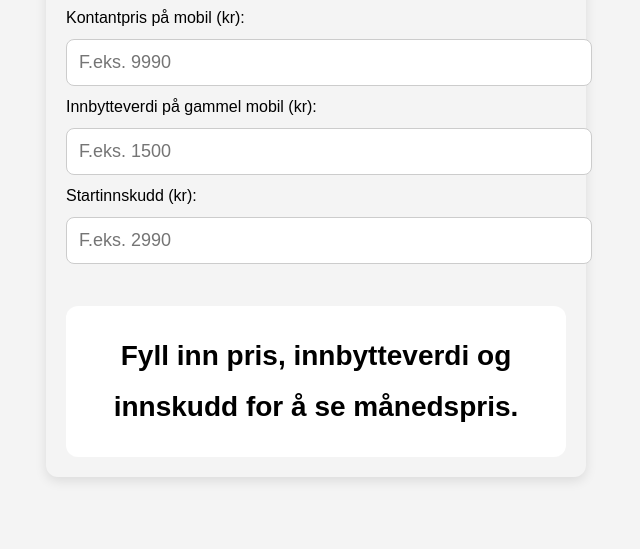
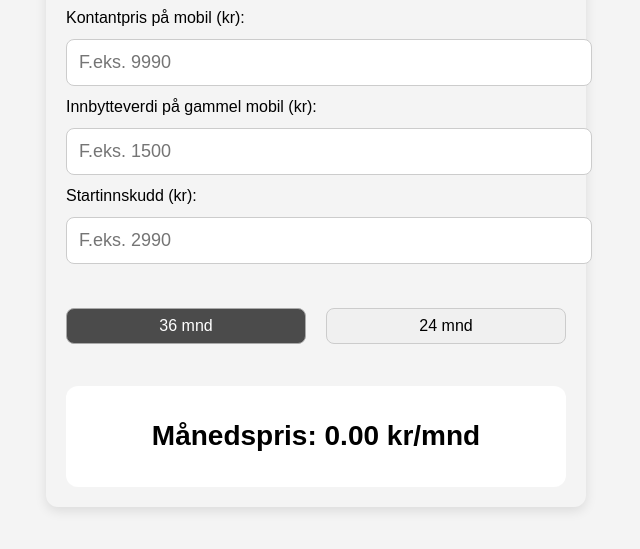
Before and after one commit to henrikstoaingebo/expert-guide, a plain HTML site: page index.html in a window 1280 px wide. Shown: the part 129-678 px from the top of the page, without its empty margins (324-964 px from the left). Drawn offline with Linux system fonts and the light colour scheme.

Commit message:
Update index.html

```diff
--- a/index.html
+++ b/index.html
@@ -14,7 +14,7 @@
       border-radius: 12px;
       box-shadow: 0 4px 12px rgba(0,0,0,0.1);
     }
-    input {
+    input, button {
       width: 100%;
       padding: 12px;
       margin: 12px 0;
@@ -37,6 +37,25 @@
       font-size: 26px;
       margin-bottom: 30px;
     }
+    .button-container {
+      display: flex;
+      justify-content: space-between;
+      margin-top: 20px;
+    }
+    .button-container button {
+      width: 48%;
+      padding: 8px;
+      font-size: 16px;
+      background-color: #f0f0f0;
+      border: 1px solid #ccc;
+    }
+    .button-container button.active {
+      background-color: #4B4B4B
+;
+      color: white;
+      border: 1px solid #A9A9A9
+;
+    }
   </style>
 </head>
 <body>
@@ -52,6 +71,12 @@
   <label for="deposit">Startinnskudd (kr):</label>
   <input type="number" id="deposit" placeholder="F.eks. 2990">
 
+  <div class="button-container">
+
+    <button id="36months" class="active">36 mnd</button>
+    <button id="24months">24 mnd</button>
+  </div>
+
   <div class="result" id="result">
     Fyll inn pris, innbytteverdi og innskudd for å se månedspris.
   </div>
@@ -61,6 +86,10 @@
     const depositInput = document.getElementById('deposit');
     const tradeinInput = document.getElementById('tradein');
     const resultDiv = document.getElementById('result');
+    const months24Button = document.getElementById('24months');
+    const months36Button = document.getElementById('36months');
+
+    let months = 36;  // Default to 36 months
 
     function calculate() {
       const price = parseFloat(priceInput.value) || 0;
@@ -75,7 +104,7 @@
       }
 
       const toPay = price - totalReduction;
-      const monthly = toPay / 36;
+      const monthly = toPay / months;
 
       resultDiv.innerHTML = `Månedspris: ${monthly.toFixed(2)} kr/mnd`;
     }
@@ -83,6 +112,23 @@
     priceInput.addEventListener('input', calculate);
     depositInput.addEventListener('input', calculate);
     tradeinInput.addEventListener('input', calculate);
+
+    months24Button.addEventListener('click', function() {
+      months = 24;
+      months24Button.classList.add('active');
+      months36Button.classList.remove('active');
+      calculate();
+    });
+
+    months36Button.addEventListener('click', function() {
+      months = 36;
+      months36Button.classList.add('active');
+      months24Button.classList.remove('active');
+      calculate();
+    });
+
+    // Initial calculation with default 36 months
+    calculate();
   </script>
 
 </body>
```
